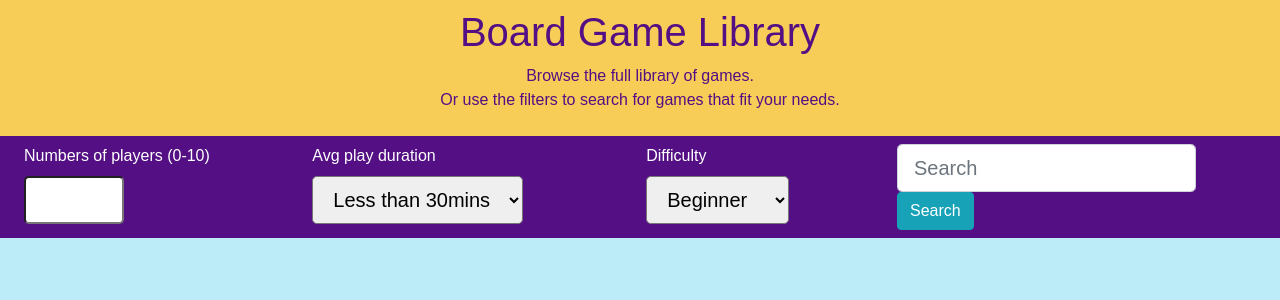
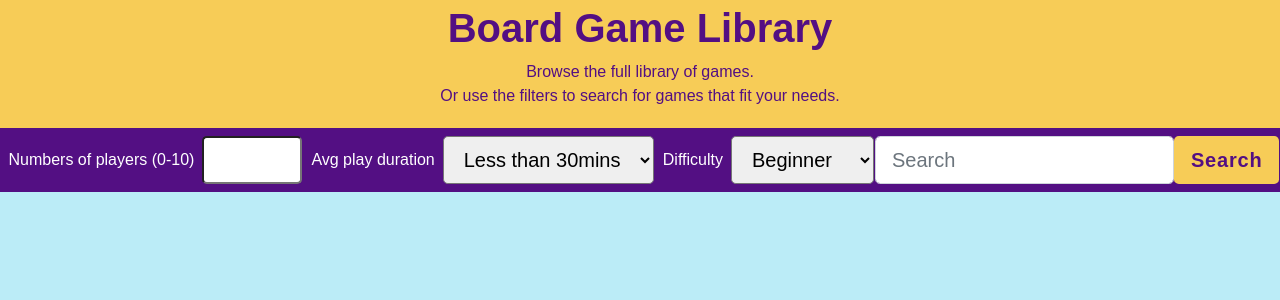
Before and after one commit to Claire-Fisher/boardgame-buddy-ms3, a Flask app: page / in a window 1280 px wide. Shown: the part 74-374 px from the top of the page. Run offline with Flask 3, Linux system fonts and the light colour scheme; data that the repository does not hold is empty; some libraries are stand-ins or nearby versions.

Commit message:
chore: structure changes to search bar form

```diff
--- a/templates/library.html
+++ b/templates/library.html
@@ -1,45 +1,43 @@
 {% extends "base.html" %}
 {% block content%}
     <!-- game library header -->
-    <div id="game-library" class="title text-center py-2">
-        <h1>Board Game Library</h1>
+    <div id="game-library" class="title text-center py-1">
+        <h1 class="bold">Board Game Library</h1>
         <p>Browse the full library of games.<br>
             Or use the filters to search for games that fit your needs.</p>
     </div>
     <!-- filter games form -->
-    <nav class="navbar navbar-expand-lg bg-purple">
-        <form class="mx-auto" action="">
-            <ul class="navbar-nav mx-auto">
-                <li class="mx-2">
-                    <label for="players" class="text-white">
+    <nav class="container-fluid m-0 p-0">
+        <form class="form-inline bg-purple" action="">
+            <div class="form-group mx-auto mr-2">
+                <label for="players" class="mx-2 text-white">
                     Numbers of players (0-10)
                 </label>
                 <input type="number" id="players" name="players"
-                        min="1" max="10" class="form-control-lg">
-                </li>
-                <li class="mx-2">
-                    <label for="duration" class="text-white">Avg play duration</label>
-                    <select name="duration" id="duration" class="form-control-lg">
+                    min="1" max="10" class="form-control-lg my-2">
+                </label>
+            </div>
+            <div class="form-group mx-auto mr-2">
+                <label for="duration" class="mx-2 text-white">Avg play duration</label>
+                <select name="duration" id="duration" class="form-control-lg my-2">
                     <option value="">Less than 30mins</option>
                     <option value="">Up to 60mins</option>
                     <option value="">Up to 2hrs</option>
                     <option value="">2hrs +</option>
                 </select>
-                </li>
-                <li class="mx-2">
-                    <label for="difficulty" class="text-white">Difficulty</label>
-                    <select name="difficulty" id="difficulty" class="form-control-lg">
+            </div>
+            <div class="form-group mx-auto mr-2 text-white">
+                <label for="difficulty" class="mx-2">Difficulty</label>
+                <select name="difficulty" id="difficulty" class="form-control-lg my-2">
                     <option value="">Beginner</option>
                     <option value="">Advanced</option>
                 </select>
-                </li>
-            <ul>
+            </div>
+            <div class="form-group mx-auto mr-2 text-white">
+                <input class="form-control form-control-lg mx-automr-2" type="search" placeholder="Search" aria-label="Search">
+                <button class="btn btn-lg bg-yellow text-purple my-2 my-2" type="submit">Search</button>
+            </div>
         </form>
-            <form class="form-inline mx-2 my-2 my-lg-0">
-                <input class="form-control form-control-lg mr-sm-2" type="search" placeholder="Search" aria-label="Search">
-                <button class="btn btn-info my-2 my-sm-0" type="submit">Search</button>
-            </form>
-        </ul>
     </nav>
 
     <!-- games library game-cards -->
```
Lines whose indentation alone changed are shown as unchanged.
